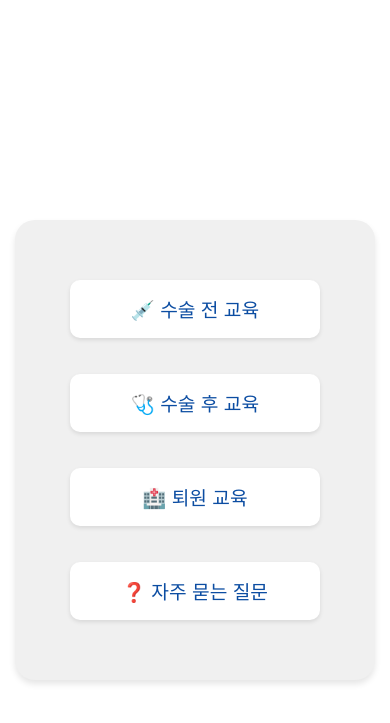
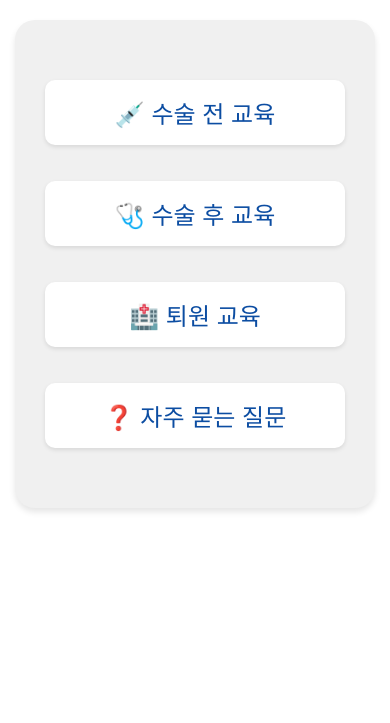
Before and after one commit to samgulza/samgulza.github.io, a Jekyll site: the page index.html, which Jekyll copies as it is, in a window 390 px wide. Shown: the top 723 px of the page. Built offline with Jekyll 4.4.1, drawn with Linux system fonts in a browser that asks for light colours.

Commit message:
Update styles.css

```diff
--- a/assets/css/styles.css
+++ b/assets/css/styles.css
@@ -1,3 +1,4 @@
+/* 기본 스타일 설정 */
 body {
   margin: 0;
   padding: 0;
@@ -5,6 +6,7 @@
   background-color: #ffffff;
 }
 
+/* 스플래시 스크린 스타일 */
 .splash-screen {
   background-color: #0c4da2;
   color: #ffffff;
@@ -25,12 +27,13 @@
   font-weight: bold;
 }
 
+/* 메인 컨텐츠 스타일 */
 .container {
-  display: none; /* 초기에는 숨김 */
-  height: 100vh;
+  display: none;
   display: flex;
   justify-content: center;
   align-items: center;
+  padding: 20px; /* 상하 좌우 여백 추가 */
 }
 
 .menu {
@@ -62,17 +65,6 @@
   background-color: #e0e0e0;
 }
 
-@media (max-width: 600px) {
-  .splash-screen h1 {
-    font-size: 2em;
-  }
-  .menu-item a {
-    font-size: 1.2em;
-    width: 200px;
-  }
-}
-/* 기존 스타일은 그대로 유지 */
-
 /* 서브메뉴 스타일 */
 .submenu {
   overflow: hidden;
@@ -81,13 +73,10 @@
   opacity: 0;
 }
 
-/* 서브메뉴가 열렸을 때의 스타일 */
 .submenu.open {
-  max-height: 500px; /* 충분히 큰 값으로 설정 */
   opacity: 1;
 }
 
-/* 서브메뉴 아이템 스타일 */
 .submenu li {
   margin: 10px 0;
 }
@@ -108,28 +97,27 @@
   background-color: #d0d0d0;
 }
 
-/* 메인 메뉴 아이템 수정 */
 .menu-item a.has-submenu {
   cursor: pointer;
 }
+
 /* 콘텐츠 컨테이너 스타일 */
 .content-container {
   max-width: 800px;
   margin: 0 auto;
   padding: 20px;
-  text-align: center;
-}
-<link rel="stylesheet" href="../assets/css/styles.css">
-.submenu.open {
-  max-height: 500px; /* 이 부분을 제거하거나 기본값으로 유지 */
-}
-.content-container {
-  max-width: 800px;
-  margin: 0 auto;
-  padding: 20px;
-  /* text-align: center; 이 부분을 제거 */
 }
 
 .content-container h1 {
-  text-align: center; /* 제목만 가운데 정렬 */
+  text-align: center;
 }
+
+/* FAQ 페이지 스타일 */
+.faq-item p {
+  display: none;
+  margin-left: 20px;
+}
+
+.faq-item h2 {
+  cursor: pointer;
+}
```
